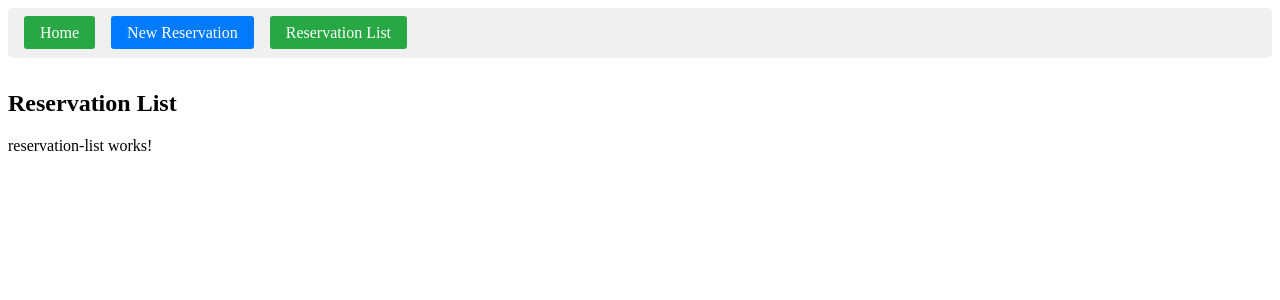
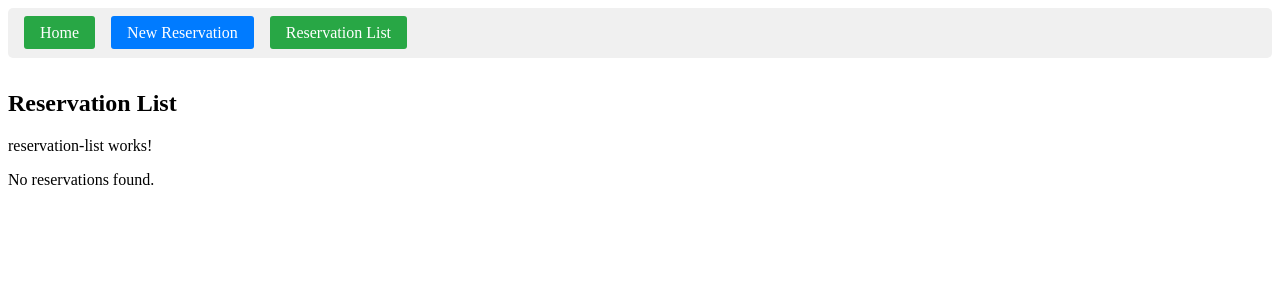
Before and after one commit to benshabbat/hotel-app-angular, an Angular app in the folder hotel-app/: page /list in a window 1280 px wide. Shown: the top 300 px of the page. Built offline with nearby package versions, Linux system fonts and the light colour scheme.

Commit message:
feat: add conditional message for empty reservation list

```diff
--- a/hotel-app/src/app/reservation-list/reservation-list.html
+++ b/hotel-app/src/app/reservation-list/reservation-list.html
@@ -1,6 +1,8 @@
 <h2>Reservation List</h2>
 <p>reservation-list works!</p>
-
+@if(reservations.length === 0){
+<p>No reservations found.</p>
+}
 <ul>
   @for(reservation of reservations; track reservation.id){
   <li>
```
